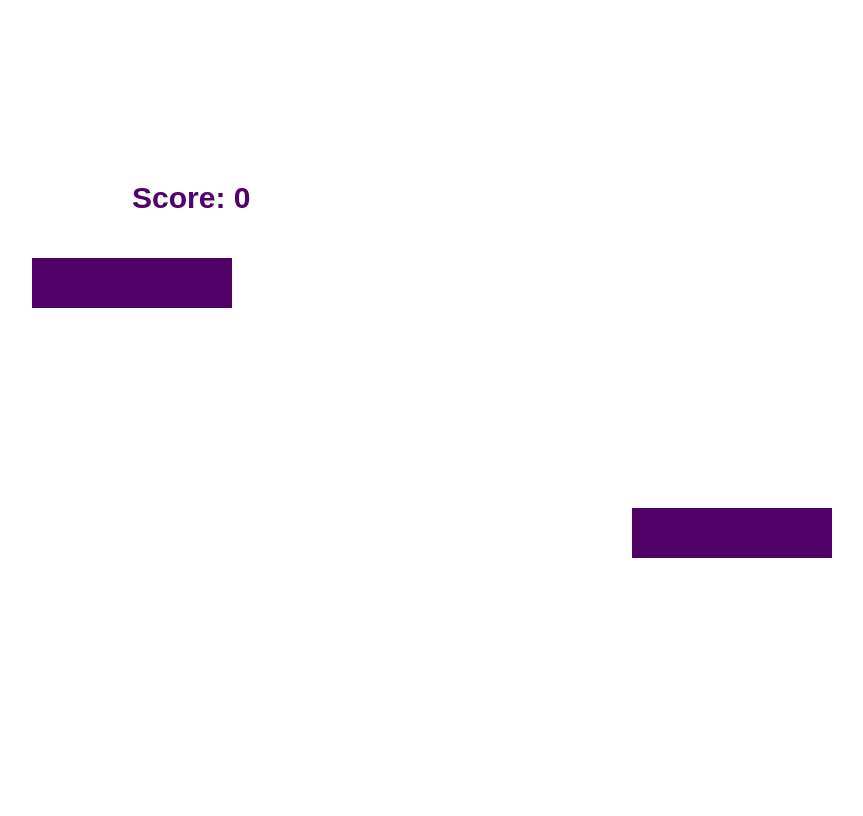
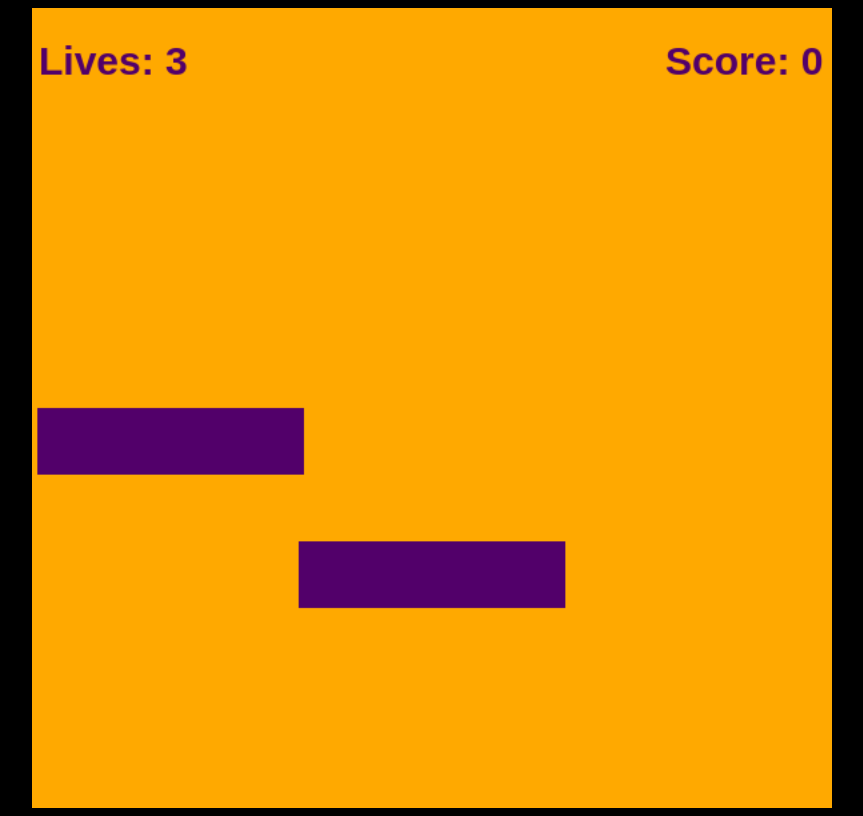
Before and after one commit to Da7238/Candy-Arcade, a plain HTML site: page candyStack/game.html in a window 1280 px wide. Shown: the whole page, without its empty margins (208-1071 px from the left). Drawn offline with Linux system fonts and the light colour scheme.

Commit message:
css, moving correct block, centering

```diff
--- a/candyStack/game.css
+++ b/candyStack/game.css
@@ -0,0 +1,13 @@
+canvas {
+    background-color: #FFA900;
+    padding-left: 0;
+    padding-right: 0;
+    margin-left: auto;
+    margin-right: auto;
+    display: block;
+    width: 800px;
+}
+
+body {
+    background-color: #000000;
+}
--- a/candyStack/game.html
+++ b/candyStack/game.html
@@ -1,6 +1,6 @@
 <html>
 <body>
-<center><canvas id="game" width="800" height="800"></canvas></center>
+<canvas id="game" width="600" height="600"></canvas>
 <link rel="stylesheet" href="game.css">
 <script src="game.js"></script>
 </body>
--- a/candyStack/game.js
+++ b/candyStack/game.js
@@ -2,14 +2,14 @@ let canvas = document.getElementById("game");
 let context = canvas.getContext("2d");
 context.font = 'bold 30px sans-serif';
 
-let current = 1;
-let gameState = "waitingToDrop"
-let score = 0;
-let lives = 3;
-let hoverSpeed = 2;
-let changeInY = 0;
-let factorChange = 0;
-
+let current;
+let gameState;
+let score;
+let lives;
+let hoverSpeed;
+let dropSpeed;
+let changeInY;
+let factorChange;
 
 const YSPEED = 5;
 const HEIGHT = 50;
@@ -19,8 +19,8 @@ const STACK_HEIGHT = 200;
 // Represents the boxes in the Stacking Game
 let stack = []
 stack[0] = {
-    x: 0,
-    y: (current + 10) * HEIGHT,
+    x: STACK_WIDTH,
+    y: STACK_HEIGHT,
     width: STACK_WIDTH
 };
 
@@ -38,11 +38,12 @@ function gameOver() {
  */
 function initialize() {
     stack.splice(1, stack.length - 1);
+    gameState = 'waitingToDrop';
     current = 1;
-    gameState = 'waitingToDrop';
     score = 0;
     lives = 3;
     hoverSpeed = 2;
+    dropSpeed = 5;
     changeInY = 0;
     factorChange = 0;
     newBox();
@@ -53,7 +54,7 @@ function initialize() {
  */
 function newBox() {
     stack[current] = {
-      x: 0,
+      x: 200,
       y: 300,
       width: 200
     };
@@ -66,12 +67,14 @@ function game() {
     if(gameState != 'gameOver') {
         // Set background + text
         context.clearRect(0, 0, canvas.width, canvas.height);
-        context.fillText('Score: ' + (current - 1).toString(), 100, 200);
+        context.fillText('Score: ' + (current - 1).toString(), canvas.width-125, 50);
+        context.fillText('Lives: ' + (lives).toString(), 5, 50);
+
 
         // process stack
         stack.forEach(box => {
             context.fillStyle = '#52006A';
-            context.fillRect(box.x, canvas.height - box.y + changeInY, box.width, HEIGHT);
+            context.fillRect(box.x, canvas.height-box.y + changeInY, box.width, HEIGHT);
         })
 
         // box in the sky
@@ -84,20 +87,26 @@ function game() {
         }
         // box is being dropped
         if (gameState == 'dropping') {
-            stack[current].y = stack[current].y - ySpeed;
-            if (stack[current].y == stack[current - 1].y + height) {
-                mode = 'waitingToDrop';
+            stack[current].y = stack[current].y - 3;
+            if (stack[current].y == stack[current - 1].y + HEIGHT) {
+                gameState = 'waitingToDrop';
                 let difference = stack[current].x - stack[current - 1].x;
                 // Box is not stacked
+                // Missed the stack
                 if (Math.abs(difference) >= stack[current].width) {
                     lives--;
                 }
-                if (hoverSpeed > 0) hoverSpeed++;
-                else hoverSpeed--;
+                // Flip the direction while the box is hovering
+                if (hoverSpeed > 0)  {
+                    hoverSpeed++;
+                } else {
+                    hoverSpeed--;
+                }
                 current++;
                 scrollCounter = height;
                 newBox();
             }
+
           }
           if (factorChange) {
             changeInY++;
```
